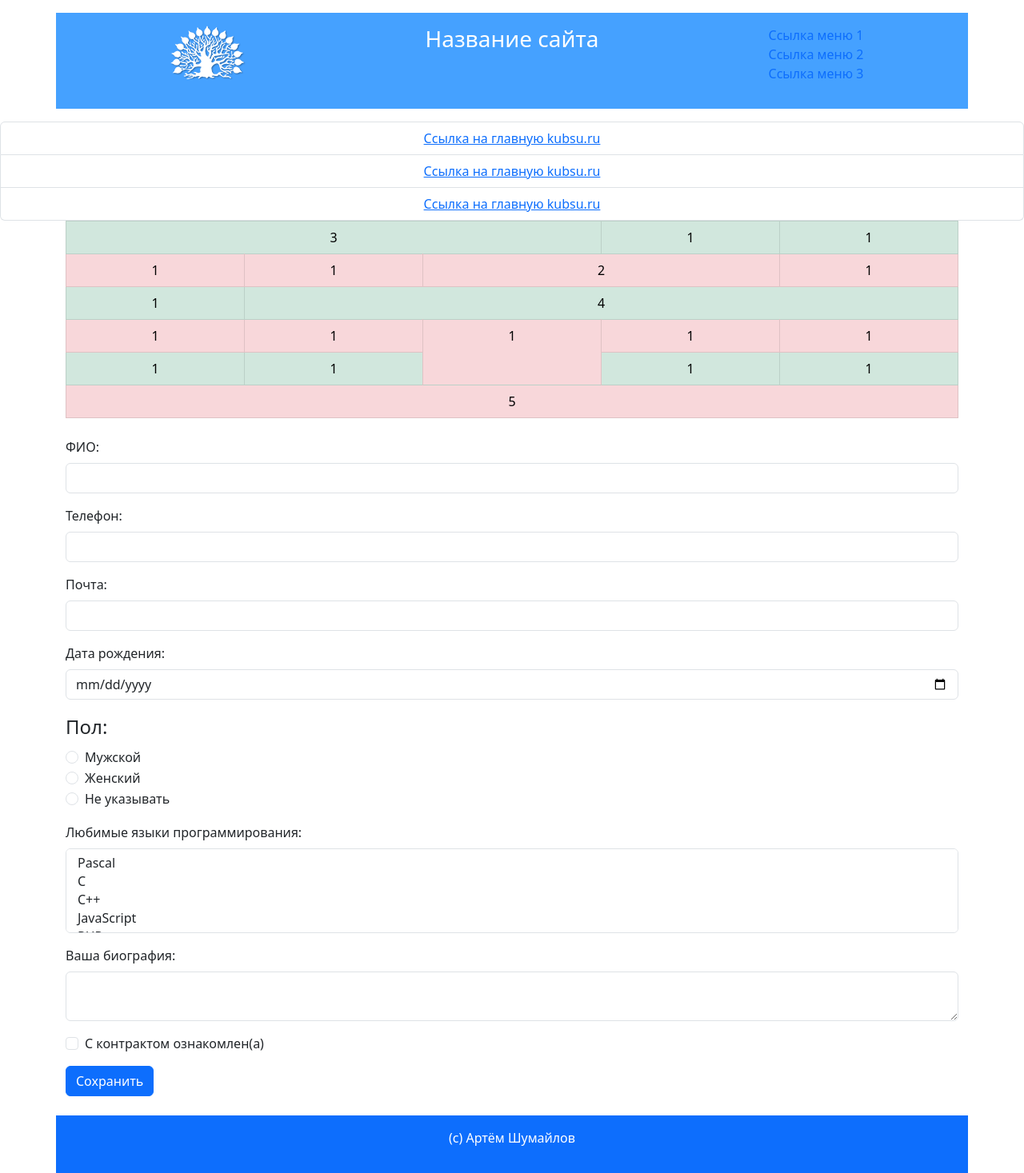
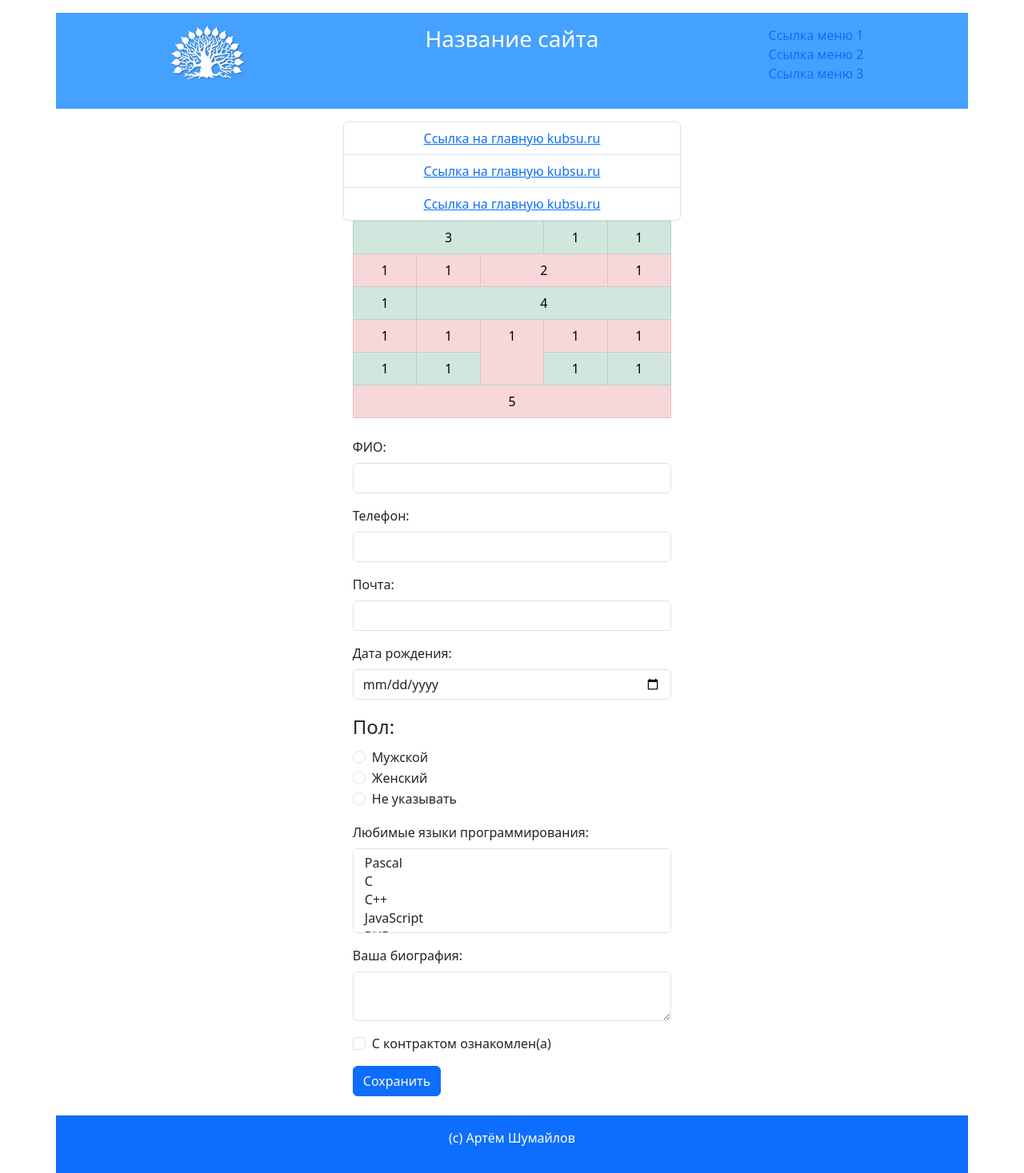
Before and after one commit to ArtyomShumaylov/ArtyomShumaylov.github.io, a PHP site: page /4.html in a window 1280 px wide. Shown: the whole page at 80% size. Run offline with PHP 8.4, Linux system fonts and the light colour scheme.

Commit message:
Update 4.css

```diff
--- a/4.css
+++ b/4.css
@@ -3,3 +3,8 @@
     color: #fff;
     padding: 1rem;
 }
+.max{
+    max-width: 33%;
+    margin-left: auto;
+    margin-right: auto;
+}
```
